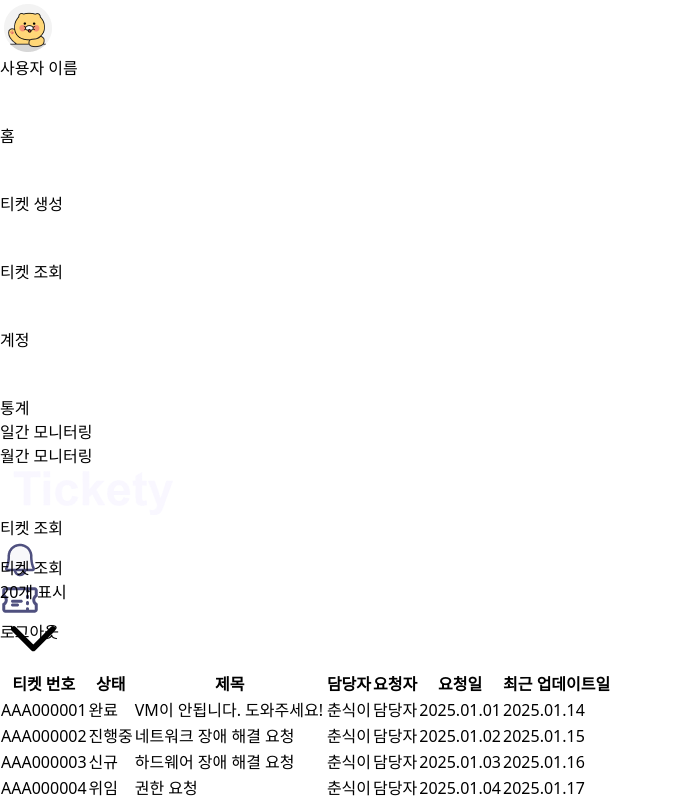
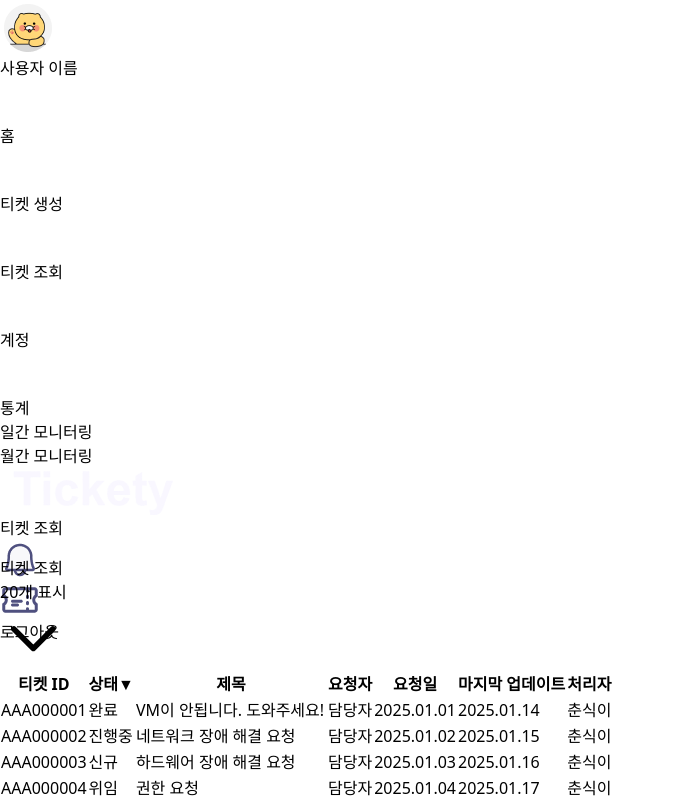
Before and after one commit to WRKR-KEA/frontend, a Next.js app: page /user/myticket in a window 1280 px wide. Shown: the top 800 px of the page, without its empty margins (0-673 px from the left). Built offline with nearby package versions, Linux system fonts and the light colour scheme.

Commit message:
WRKR-16:✨:Feat:티켓조회 상태 필터링 기능 추가

```diff
--- a/src/app/user/myticket/page.tsx
+++ b/src/app/user/myticket/page.tsx
@@ -1,7 +1,7 @@
 "use client"; // 클라이언트 컴포넌트로 지정
 
 import { useState } from "react";
-import { TicketList } from "../../../components/ticketList";
+import { TicketList_Filter } from "../../../components/ticketList_Filter";
 import { FilterNum } from "../../../components/filterNum";
 import PagePagination from "../../../components/pagination";
 
@@ -24,7 +24,7 @@ export default function UserTicketListPage() {
         <h2 className="text-md font-semibold">티켓 조회</h2>
         <FilterNum onSelectCount={handleSelectCount} />
       </div>
-      <TicketList maxTicketsToShow={maxTicketsToShow} page={currentPage} />
+      <TicketList_Filter maxTicketsToShow={maxTicketsToShow} page={currentPage} />
 
       {/* 페이지네이션 컨테이너 */}
       <div className="flex justify-center items-center mt-4">
--- /dev/null
+++ b/src/components/ticketList_Filter.tsx
@@ -0,0 +1,116 @@
+import React, { useState } from 'react';
+
+type TicketList_FilterProps = {
+  maxTicketsToShow: number;
+  page: number;
+};
+
+export function TicketList_Filter({ maxTicketsToShow, page }: TicketList_FilterProps) {
+  const tickets = [
+    { id: "AAA000001", status: "완료", title: "VM이 안됩니다. 도와주세요!", requester: "담당자", requestDate: "2025.01.01", updateDate: "2025.01.14", handler: "춘식이" },
+    { id: "AAA000002", status: "진행중", title: "네트워크 장애 해결 요청", requester: "담당자", requestDate: "2025.01.02", updateDate: "2025.01.15", handler: "춘식이" },
+    { id: "AAA000003", status: "신규", title: "하드웨어 장애 해결 요청", requester: "담당자", requestDate: "2025.01.03", updateDate: "2025.01.16", handler: "춘식이" },
+    { id: "AAA000004", status: "위임", title: "권한 요청", requester: "담당자", requestDate: "2025.01.04", updateDate: "2025.01.17", handler: "춘식이" },
+    { id: "AAA000005", status: "반려", title: "서버 재부팅 요청", requester: "담당자", requestDate: "2025.01.05", updateDate: "2025.01.18", handler: "춘식이" },
+    { id: "AAA000006", status: "완료", title: "VM이 느려요.", requester: "담당자", requestDate: "2025.01.06", updateDate: "2025.01.19", handler: "춘식이" },
+    { id: "AAA000007", status: "진행중", title: "디스크 용량 부족 해결 요청", requester: "담당자", requestDate: "2025.01.07", updateDate: "2025.01.20", handler: "춘식이" },
+    { id: "AAA000008", status: "위임", title: "파일 복구 요청", requester: "담당자", requestDate: "2025.01.08", updateDate: "2025.01.21", handler: "춘식이" },
+    { id: "AAA000009", status: "신규", title: "서버 모니터링 요청", requester: "담당자", requestDate: "2025.01.09", updateDate: "2025.01.22", handler: "춘식이" },
+    { id: "AAA000010", status: "반려", title: "서비스 장애 복구 요청", requester: "담당자", requestDate: "2025.01.10", updateDate: "2025.01.23", handler: "춘식이" },
+    { id: "AAA000011", status: "완료", title: "Hadoop 비밀번호 변경 요청", requester: "담당자", requestDate: "2025.01.11", updateDate: "2025.01.24", handler: "춘식이" },
+    { id: "AAA000012", status: "진행중", title: "파일 접근 권한 요청", requester: "담당자", requestDate: "2025.01.12", updateDate: "2025.01.25", handler: "춘식이" },
+    { id: "AAA000013", status: "위임", title: "새 서버 설정 요청", requester: "담당자", requestDate: "2025.01.13", updateDate: "2025.01.26", handler: "춘식이" },
+    { id: "AAA000014", status: "신규", title: "서버 부팅 불가 문제", requester: "담당자", requestDate: "2025.01.14", updateDate: "2025.01.27", handler: "춘식이" },
+    { id: "AAA000015", status: "반려", title: "보안 설정 변경 요청", requester: "담당자", requestDate: "2025.01.15", updateDate: "2025.01.28", handler: "춘식이" },
+    { id: "AAA000016", status: "완료", title: "서비스 성능 최적화 요청", requester: "담당자", requestDate: "2025.01.16", updateDate: "2025.01.29", handler: "춘식이" },
+    { id: "AAA000017", status: "진행중", title: "백업 복구 요청", requester: "담당자", requestDate: "2025.01.17", updateDate: "2025.01.30", handler: "춘식이" },
+    { id: "AAA000018", status: "위임", title: "스케줄링 문제 해결 요청", requester: "담당자", requestDate: "2025.01.18", updateDate: "2025.01.31", handler: "춘식이" },
+    { id: "AAA000019", status: "신규", title: "네트워크 지연 문제 해결", requester: "담당자", requestDate: "2025.01.19", updateDate: "2025.02.01", handler: "춘식이" },
+    { id: "AAA000020", status: "반려", title: "서버 로그 분석 요청", requester: "담당자", requestDate: "2025.01.20", updateDate: "2025.02.02", handler: "춘식이" },
+    { id: "AAA000021", status: "완료", title: "Hadoop 클러스터 점검", requester: "담당자", requestDate: "2025.01.21", updateDate: "2025.02.03", handler: "춘식이" },
+    { id: "AAA000022", status: "진행중", title: "소프트웨어 설치 요청", requester: "담당자", requestDate: "2025.01.22", updateDate: "2025.02.04", handler: "춘식이" },
+    { id: "AAA000023", status: "위임", title: "하드웨어 교체 요청", requester: "담당자", requestDate: "2025.01.23", updateDate: "2025.02.05", handler: "춘식이" },
+    { id: "AAA000024", status: "신규", title: "사용자 계정 복구 요청", requester: "담당자", requestDate: "2025.01.24", updateDate: "2025.02.06", handler: "춘식이" },
+    { id: "AAA000025", status: "반려", title: "네트워크 설정 변경 요청", requester: "담당자", requestDate: "2025.01.25", updateDate: "2025.02.07", handler: "춘식이" },
+    { id: "AAA000026", status: "완료", title: "데이터베이스 최적화", requester: "담당자", requestDate: "2025.01.26", updateDate: "2025.02.08", handler: "춘식이" },
+    { id: "AAA000027", status: "진행중", title: "서비스 장애 분석 요청", requester: "담당자", requestDate: "2025.01.27", updateDate: "2025.02.09", handler: "춘식이" },
+    { id: "AAA000028", status: "위임", title: "서버 스냅샷 요청", requester: "담당자", requestDate: "2025.01.28", updateDate: "2025.02.10", handler: "춘식이" },
+    { id: "AAA000029", status: "신규", title: "데이터 손실 문제 해결 요청", requester: "담당자", requestDate: "2025.01.29", updateDate: "2025.02.11", handler: "춘식이" },
+    { id: "AAA000030", status: "반려", title: "사용자 권한 수정 요청", requester: "담당자", requestDate: "2025.01.30", updateDate: "2025.02.12", handler: "춘식이" },
+  ];
+
+  const statusStyles: Record<string, string> = {
+    완료: "bg-green-100 text-green-600",
+    진행중: "bg-purple-100 text-purple-600",
+    반려: "bg-red-100 text-red-600",
+    승인: "bg-orange-100 text-orange-600",
+    신규: "bg-pink-100 text-pink-600",
+    위임: "bg-blue-100 text-blue-600",
+  };
+
+  const [filterStatus, setFilterStatus] = useState<string>("전체");
+  const [isDropdownOpen, setIsDropdownOpen] = useState<boolean>(false);
+
+  const handleStatusClick = (status: string) => {
+    if (filterStatus === status) {
+      setFilterStatus("전체");
+    } else {
+      setFilterStatus(status);
+    }
+    setIsDropdownOpen(false);
+  };
+
+  const displayedTickets = filterStatus === "전체"
+    ? tickets.slice((page - 1) * maxTicketsToShow, page * maxTicketsToShow)
+    : tickets.filter(ticket => ticket.status === filterStatus)
+             .slice((page - 1) * maxTicketsToShow, page * maxTicketsToShow);
+
+  return (
+    <div className="bg-white rounded-md shadow-md">
+      <table className="w-full text-sm border-collapse">
+        <thead>
+          <tr className="bg-gray-100 text-left">
+            <th className="px-4 py-2">티켓 ID</th>
+            <th className="px-4 py-2 flex items-center cursor-pointer" onClick={() => setIsDropdownOpen(!isDropdownOpen)}>
+              상태
+              <span className="ml-2 text-sm">
+                {isDropdownOpen ? "▲" : "▼"}
+              </span>
+              {isDropdownOpen && (
+                <div className="absolute bg-white border shadow-lg mt-60 mr-10">
+                  {["전체", "완료", "진행중", "반려", "위임", "신규"].map((status) => (
+                    <div key={status} className="cursor-pointer px-4 py-2 hover:bg-gray-100 font-normal" onClick={() => handleStatusClick(status)}>
+                      {status}
+                    </div>
+                  ))}
+                </div>
+              )}
+            </th>
+            <th className="px-4 py-2">제목</th>
+            <th className="px-4 py-2">요청자</th>
+            <th className="px-4 py-2">요청일</th>
+            <th className="px-4 py-2">마지막 업데이트</th>
+            <th className="px-4 py-2">처리자</th>
+          </tr>
+        </thead>
+        <tbody>
+          {displayedTickets.map((ticket) => (
+            <tr key={ticket.id} className="border-b">
+              <td className="px-4 py-2">{ticket.id}</td>
+              <td className="px-4 py-2">
+                <span className={`rounded-md px-2 py-1 text-sm ${statusStyles[ticket.status]}`}>
+                  {ticket.status}
+                </span>
+              </td>
+              <td className="px-4 py-2">{ticket.title}</td>
+              <td className="px-4 py-2">{ticket.requester}</td>
+              <td className="px-4 py-2">{ticket.requestDate}</td>
+              <td className="px-4 py-2">{ticket.updateDate}</td>
+              <td className="px-4 py-2">{ticket.handler}</td>
+            </tr>
+          ))}
+        </tbody>
+      </table>
+    </div>
+  );
+}
```
